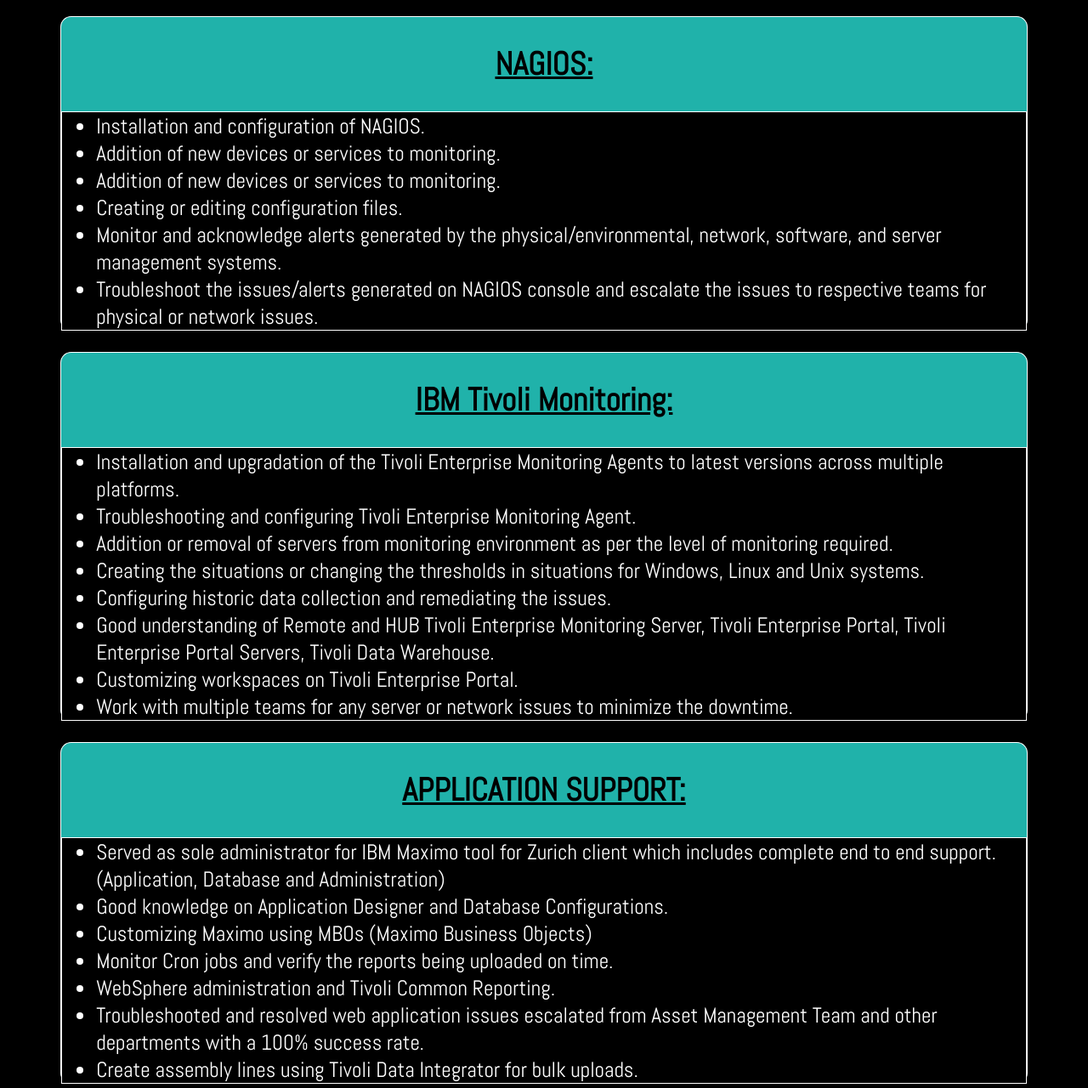
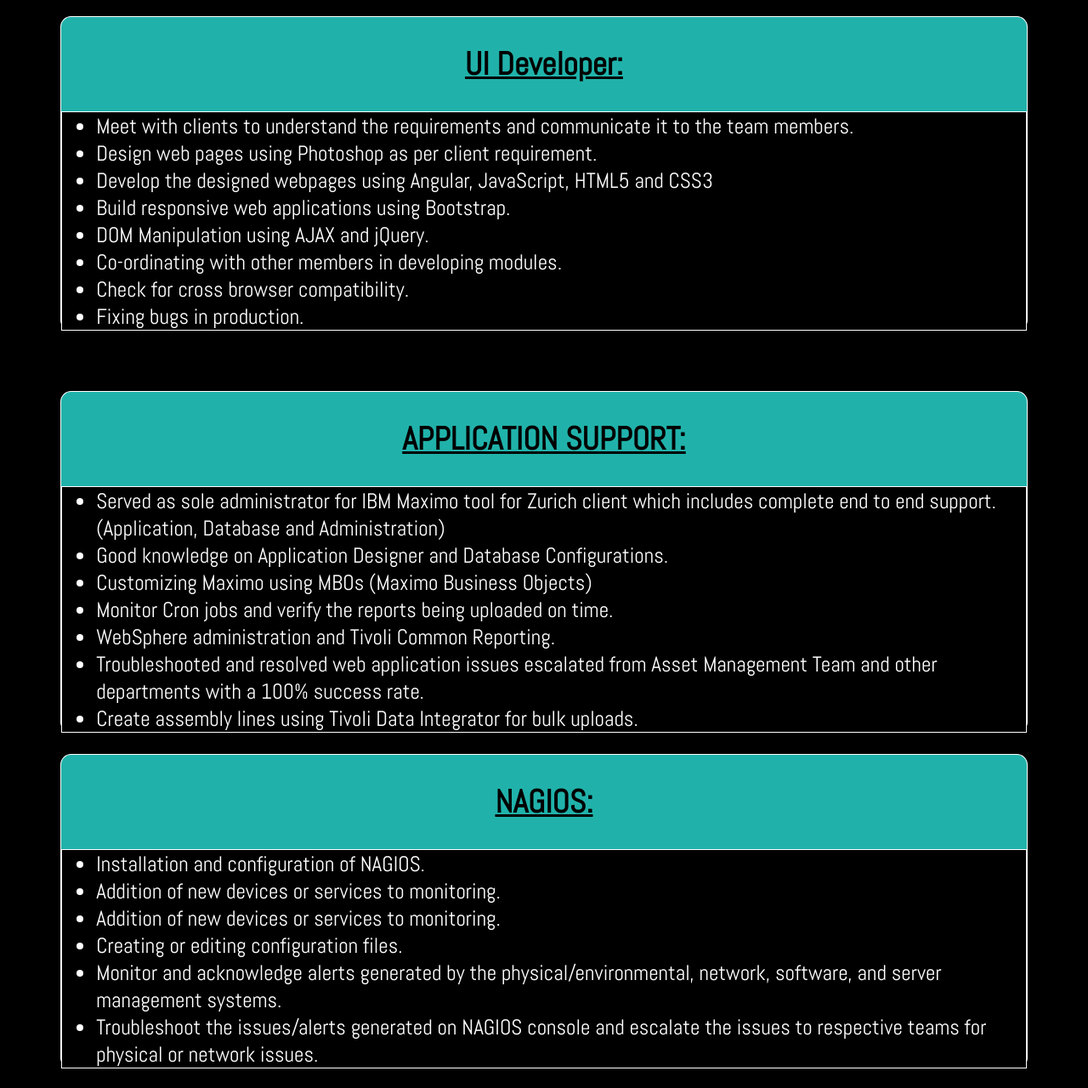
Before and after one commit to mreddy61/mreddy61.github.io, a plain HTML site: page website.html in a window 1280 px wide. Shown: the part 2900-4180 px from the top of the page at 85% size. Drawn offline with Linux system fonts and the light colour scheme.

Commit message:
11th-Sep-4

```diff
--- a/website.css
+++ b/website.css
@@ -125,6 +125,8 @@ ul{
     border: 1px solid white;
     line-height: 15vw;
     background-image: url(./images/background.jpg);
+    background-repeat: no-repeat;
+    background-size: cover;
 }
 .works a{
     text-decoration: none;
--- a/website.html
+++ b/website.html
@@ -68,6 +68,36 @@
                     <br>
                     <br>
                     <div class="section">
+                        <h2><u>UI Developer:</u></h2>
+                            <ul>
+                                <li>Meet with clients to understand the requirements and
+                                    communicate it to the team members.</li>
+                                <li>Design web pages using Photoshop as per client requirement.</li>
+                                <li>Develop the designed webpages using
+                                    Angular, JavaScript, HTML5 and CSS3</li>
+                                <li>Build responsive web applications using Bootstrap.</li>
+                                <li>DOM Manipulation using AJAX and jQuery.</li>
+                                <li>Co-ordinating with other members in developing modules.</li>
+                                <li>Check for cross browser compatibility.</li>
+                                <li>Fixing bugs in production.</li>
+                            </ul>
+                        </div><br>
+                    <div class="section">
+                        <h2><u>APPLICATION SUPPORT:</u></h2>
+                            <ul>
+                                <li>Served as sole administrator for IBM Maximo tool for Zurich client which
+                                    includes complete end to end support. (Application, Database and Administration)</li>
+                                <li>Good knowledge on Application Designer and
+                                    Database Configurations.</li>
+                                <li>Customizing Maximo using MBOs (Maximo Business Objects)</li>
+                                <li>Monitor Cron jobs and verify the reports being uploaded on time.</li>
+                                <li>WebSphere administration and Tivoli Common Reporting.</li>
+                                <li>Troubleshooted and resolved web application issues escalated
+                                    from Asset Management Team and other departments with a 100% success rate.</li>
+                                <li>Create assembly lines using Tivoli Data Integrator for bulk uploads.</li>
+                            </ul>
+                        </div>
+                    <div class="section">
                     <h2><u>NAGIOS:</u></h2>
                         <ul>
                             <li>Installation and configuration of NAGIOS.</li>
@@ -99,21 +129,7 @@
                                 issues to minimize the downtime.</li>
                         </ul>
                     </div>
-                    <div class="section">
-                    <h2><u>APPLICATION SUPPORT:</u></h2>
-                        <ul>
-                            <li>Served as sole administrator for IBM Maximo tool for Zurich client which
-                                includes complete end to end support. (Application, Database and Administration)</li>
-                            <li>Good knowledge on Application Designer and
-                                Database Configurations.</li>
-                            <li>Customizing Maximo using MBOs (Maximo Business Objects)</li>
-                            <li>Monitor Cron jobs and verify the reports being uploaded on time.</li>
-                            <li>WebSphere administration and Tivoli Common Reporting.</li>
-                            <li>Troubleshooted and resolved web application issues escalated
-                                from Asset Management Team and other departments with a 100% success rate.</li>
-                            <li>Create assembly lines using Tivoli Data Integrator for bulk uploads.</li>
-                        </ul>
-                    </div>
+
                 </div>
                 <h1><u>My Works</u></h1>
                 <div class="works">
```
